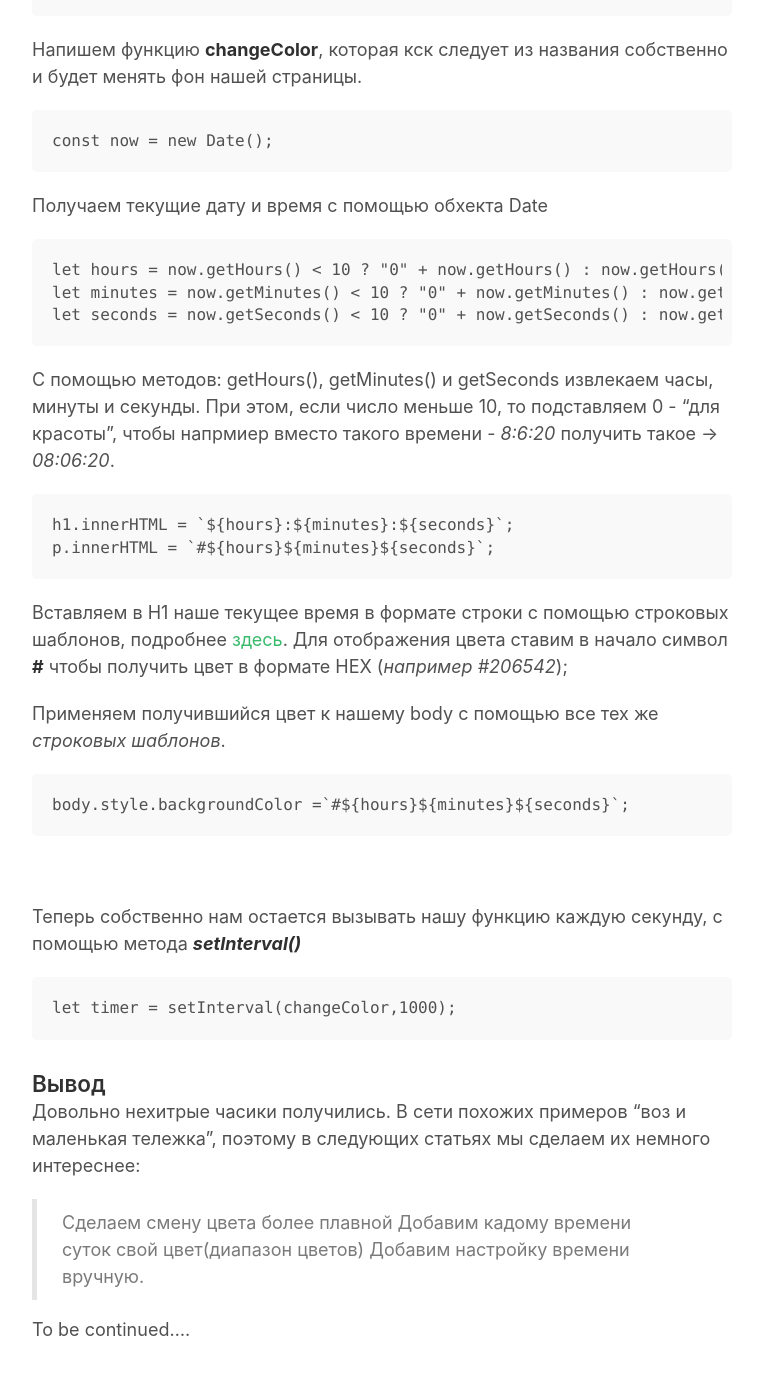
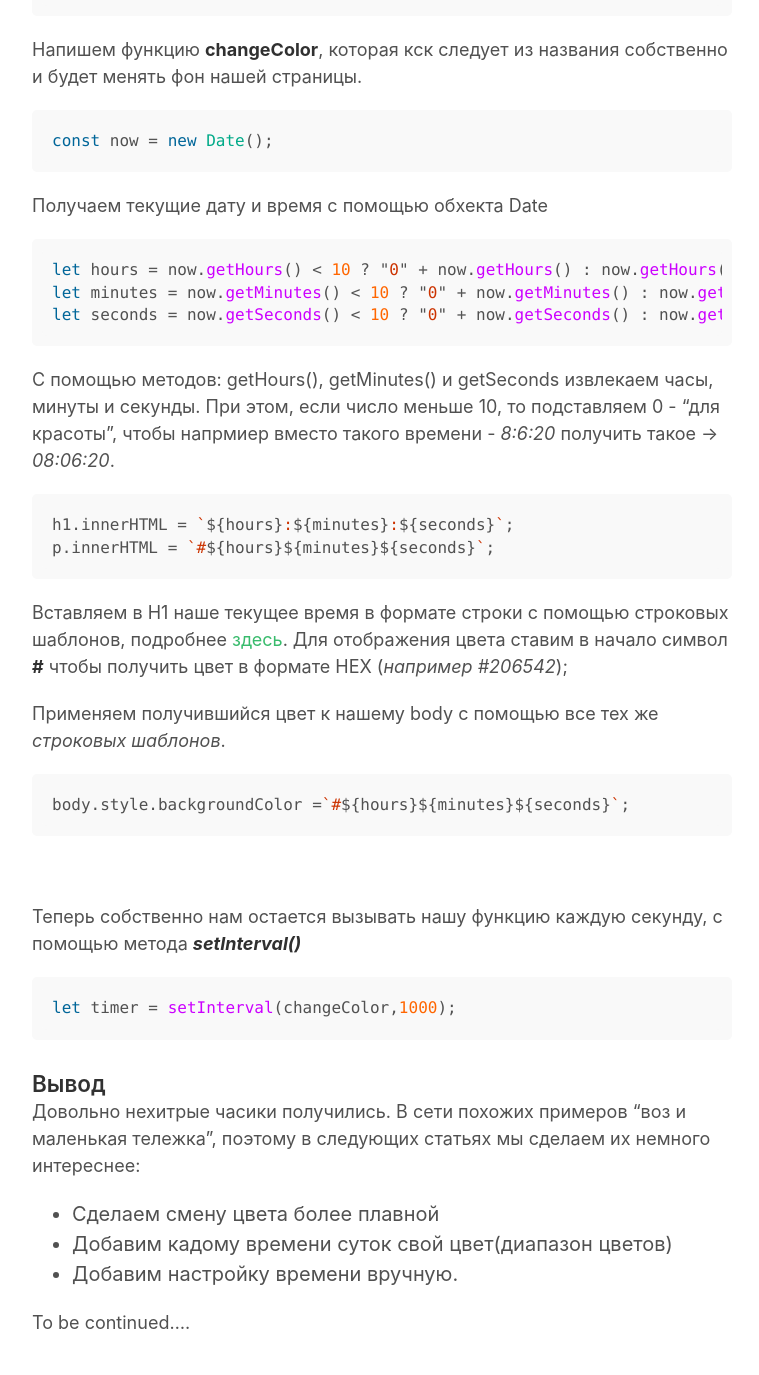
Before and after one commit to klesarev/myblog, a Jekyll site: the page built from _posts/javascript/2018-08-20-color-clock-js.md, in a window 1280 px wide and 1400 px high, scrolled down 2852 px. Shown: the top 1375 px of the window, without its empty margins (258-1017 px from the left). Built offline with Jekyll 4.4.1, drawn with Linux system fonts in a browser that asks for light colours; nearby versions of some CDN libraries; comment, search, counter and statistics services are not loaded.

Commit message:
add clock post5

````diff
--- a/_posts/javascript/2018-08-20-color-clock-js.md
+++ b/_posts/javascript/2018-08-20-color-clock-js.md
@@ -110,19 +110,19 @@ const p     = document.querySelector('p');
 ```
 
 Напишем функцию **changeColor**, которая кск следует из названия собственно и будет менять фон нашей страницы.
-```
+```javascript
 const now = new Date();
 ```
 Получаем текущие дату и время с помощью обхекта Date
 <br />
-```
+```javascript
 let hours = now.getHours() < 10 ? "0" + now.getHours() : now.getHours();
 let minutes = now.getMinutes() < 10 ? "0" + now.getMinutes() : now.getMinutes();
 let seconds = now.getSeconds() < 10 ? "0" + now.getSeconds() : now.getSeconds();
 ```
 С помощью методов: getHours(), getMinutes() и getSeconds извлекаем часы, минуты и секунды. При этом, если число меньше 10, то подставляем 0 - "для красоты", чтобы напрмиер вместо такого времени - _8:6:20_ получить такое -> _08:06:20_.
 <br />
-```
+```javascript
 h1.innerHTML = `${hours}:${minutes}:${seconds}`;
 p.innerHTML = `#${hours}${minutes}${seconds}`;
 ```
@@ -130,21 +130,21 @@ p.innerHTML = `#${hours}${minutes}${seconds}`;
 <br />
 
 Применяем получившийся цвет к нашему body с помощью все тех же _строковых шаблонов_.
-```
+```javascript
 body.style.backgroundColor =`#${hours}${minutes}${seconds}`;
 ```
 <br />
 
 Теперь собственно нам остается вызывать нашу функцию каждую секунду, с помощью метода _**setInterval()**_
-```
+```javascript
 let timer = setInterval(changeColor,1000);
 ```
 
 ### Вывод
 Довольно нехитрые часики получились. В сети похожих примеров "воз и маленькая тележка", поэтому в следующих статьях мы сделаем их немного интереснее:
 
-> Сделаем смену цвета более плавной
-> Добавим кадому времени суток свой цвет(диапазон цветов)
-> Добавим настройку времени вручную.
+- Сделаем смену цвета более плавной
+- Добавим кадому времени суток свой цвет(диапазон цветов)
+- Добавим настройку времени вручную.
 
 To be continued....
````
